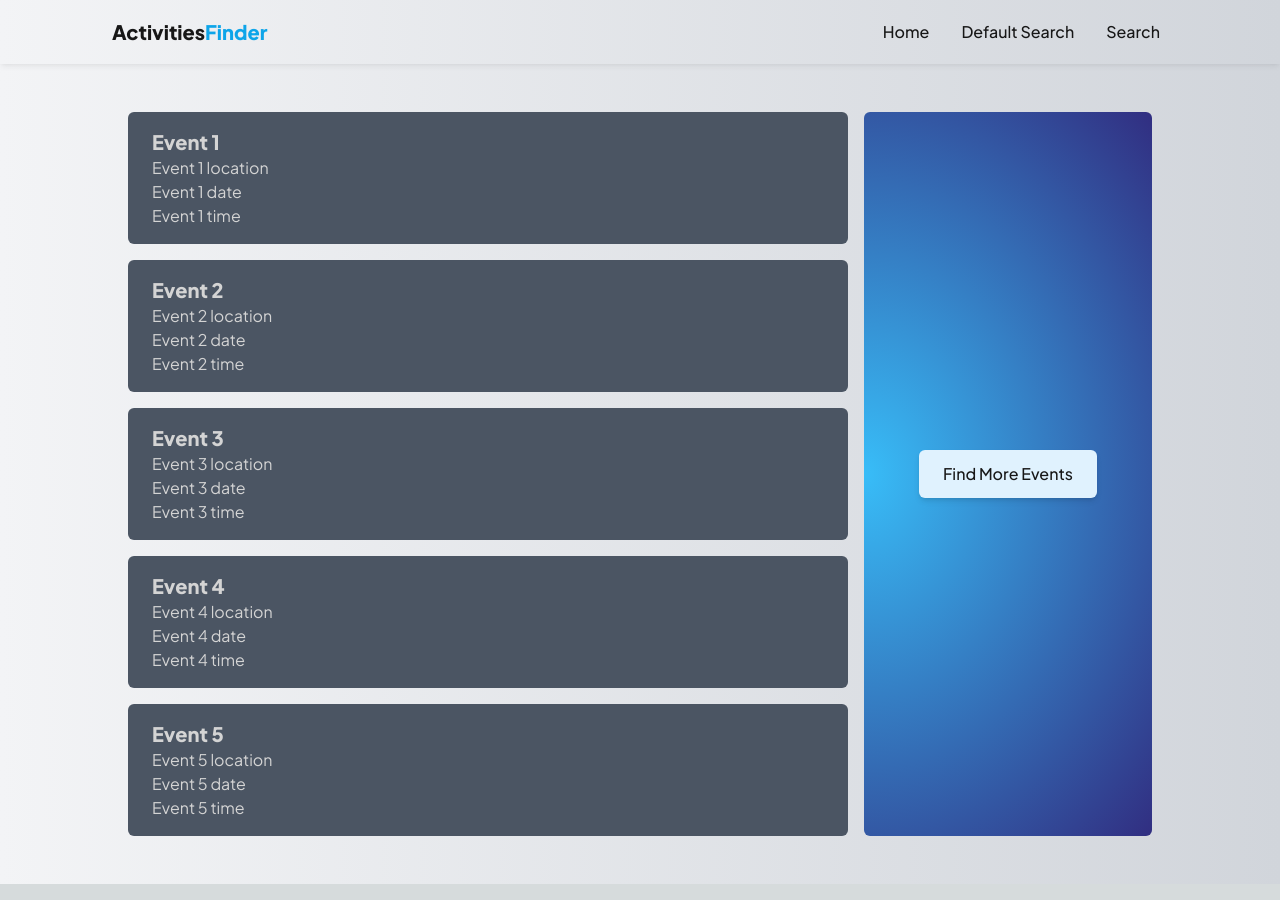
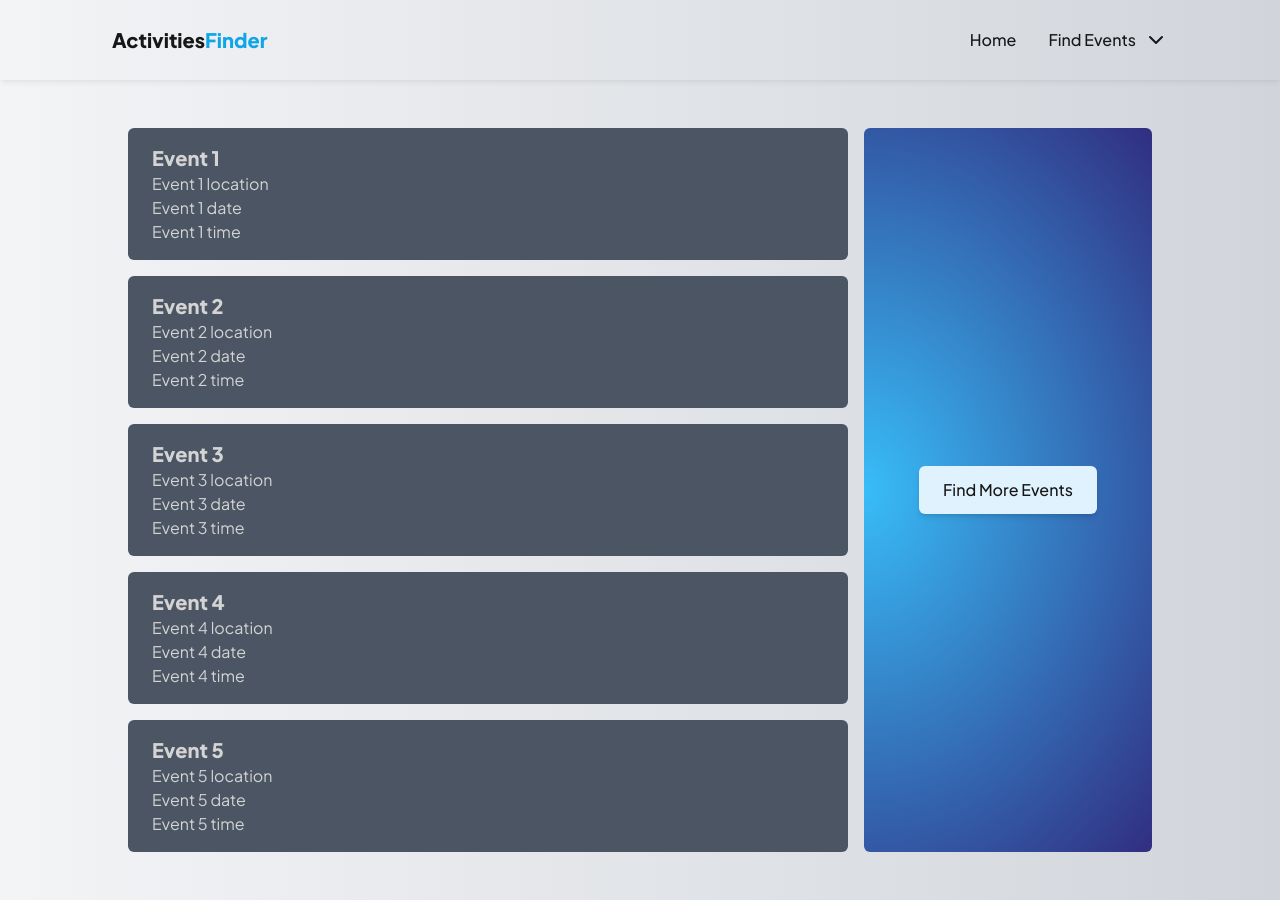
Before and after one commit to jackbisceglia/activitiesfinder-320, a Next.js app in the folder frontend/: page / in a window 1280 px wide. Built offline with nearby package versions, Linux system fonts and the light colour scheme.

Commit message:
feat: navbar dropdown

```diff
--- a/frontend/package.json
+++ b/frontend/package.json
@@ -15,6 +15,7 @@
     "autoprefixer": "10.4.14",
     "eslint": "8.36.0",
     "eslint-config-next": "13.2.4",
+    "lucide-react": "^0.129.0",
     "next": "13.2.4",
     "postcss": "8.4.21",
     "react": "18.2.0",
--- a/frontend/src/components/Navbar.tsx
+++ b/frontend/src/components/Navbar.tsx
@@ -1,19 +1,32 @@
+import { CarIcon, ChevronDown } from "lucide-react";
 import Link from "next/link";
+import React from "react";
 
-type PageData = {
+type PagePaths = "/" | "/search" | "/results";
+
+type PageLink = {
   title: string;
-  href: string;
+  href: PagePaths;
 };
 
-const pages: PageData[] = [
-  { title: "Home", href: "/" },
-  { title: "Default Search", href: "/results" },
-  { title: "Search", href: "/search" },
-];
+const pages: Record<string, PageLink> = {
+  home: { title: "Home", href: "/" },
+  search: { title: "New Preferences", href: "/search" },
+  results: { title: "Default Preferences", href: "/results" },
+};
+
+const NavLink = (props: { href: PagePaths; children: React.ReactNode }) => (
+  <Link
+    href={props.href}
+    className="self-stretch transition-colors duration-150 hover:text-sky-600"
+  >
+    {props.children}
+  </Link>
+);
 
 const Navbar = () => {
   return (
-    <nav className="flex justify-between w-full h-16 text-base font-medium bg-transparent shadow-md shadow-black/5 text-neutral-900 px-28">
+    <nav className="flex justify-between w-full h-20 text-base font-medium bg-transparent shadow-md shadow-black/5 text-neutral-900 px-28">
       {/* <nav className="flex justify-between w-full h-16 text-base font-medium text-neutral-900 px-28"> */}
       {/* TITLE */}
       <Link
@@ -23,16 +36,29 @@ const Navbar = () => {
         Activities<span className="font-extrabold text-sky-500">Finder</span>
       </Link>
       {/* LINKS */}
-      <ul className="flex gap-4 my-auto">
-        {pages.map(({ href, title }) => (
-          <Link
-            key={title}
-            href={href}
-            className="transition-colors duration-150 hover:text-sky-600 "
-          >
-            <li className="px-2">{title}</li>
-          </Link>
-        ))}
+      <ul className="flex gap-8 my-auto">
+        <NavLink href={pages.home.href}>
+          <li className="py-2">{pages.home.title}</li>
+        </NavLink>
+        {/* Dropdown */}
+        <li className="relative">
+          <button className="flex items-center gap-2 py-2 transition-colors duration-150 text-neutral-900 hover:text-sky-600 peer">
+            Find Events
+            <ChevronDown />
+          </button>
+          <ul className="hover:flex absolute hidden px-6 pr-12 gap-4 py-5 text-left flex-col rounded-2xl rounded-tr-none shadow-lg w-[16rem] bg-gray-50 top-10 right-3 peer-hover:flex peer-hover:open open:flex">
+            <NavLink href={pages.search.href}>
+              <li className="transition-all duration-150 hover:pl-2">
+                {pages.search.title}
+              </li>
+            </NavLink>
+            <NavLink href={pages.results.href}>
+              <li className="transition-all duration-150 hover:pl-2">
+                {pages.results.title}
+              </li>
+            </NavLink>
+          </ul>
+        </li>
       </ul>
     </nav>
   );
```
Also changed, not shown: 1 other file (tests, documents, lock files or other folders).
